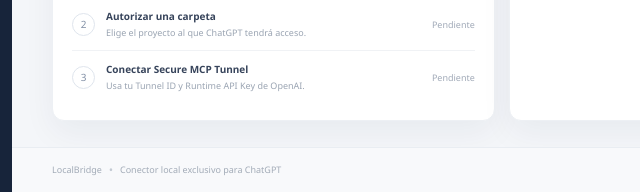
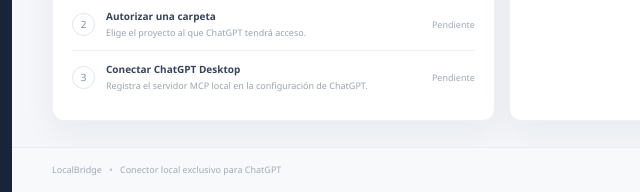
Before and after one commit to Alejandrokiriatos/Don-Luis, an Electron app: page renderer/index.html in a window 1160 px wide. Shown: the part 691-883 px from the top of the page, 234-874 px from the left. Drawn offline with Linux system fonts and the light colour scheme; no server answers.

Commit message:
copy: make direct ChatGPT Desktop the primary setup path

```diff
--- a/renderer/index.html
+++ b/renderer/index.html
@@ -72,7 +72,7 @@
               <div class="panel-heading"><div><div class="section-kicker">CONFIGURACIÓN</div><h2>Primeros pasos</h2></div><span class="mini-badge">3 pasos</span></div>
               <div class="check-row" id="check-node"><span class="check-mark">1</span><div><strong>Comprobar Node.js</strong><small>Motor que ejecuta el servidor MCP local.</small></div><span class="check-state">Pendiente</span></div>
               <div class="check-row" id="check-folder"><span class="check-mark">2</span><div><strong>Autorizar una carpeta</strong><small>Elige el proyecto al que ChatGPT tendrá acceso.</small></div><span class="check-state">Pendiente</span></div>
-              <div class="check-row" id="check-tunnel"><span class="check-mark">3</span><div><strong>Conectar Secure MCP Tunnel</strong><small>Usa tu Tunnel ID y Runtime API Key de OpenAI.</small></div><span class="check-state">Pendiente</span></div>
+              <div class="check-row" id="check-tunnel"><span class="check-mark">3</span><div><strong>Conectar ChatGPT Desktop</strong><small>Registra el servidor MCP local en la configuración de ChatGPT.</small></div><span class="check-state">Pendiente</span></div>
             </article>
             <article class="panel quick-panel">
               <div class="panel-heading"><div><div class="section-kicker">ACCESO RÁPIDO</div><h2>Tus carpetas</h2></div><button class="text-button" data-go="folders">Ver todas →</button></div>
```
